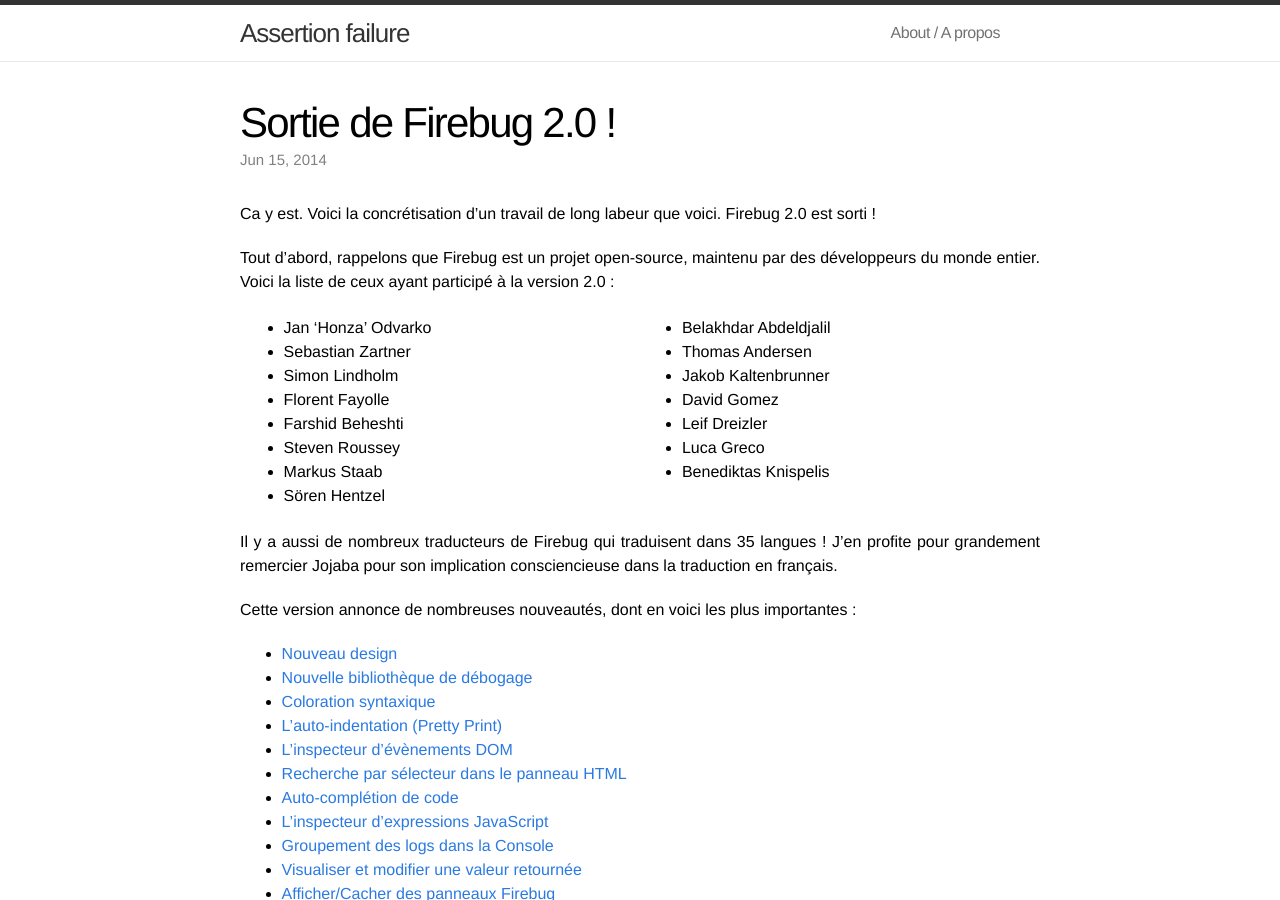
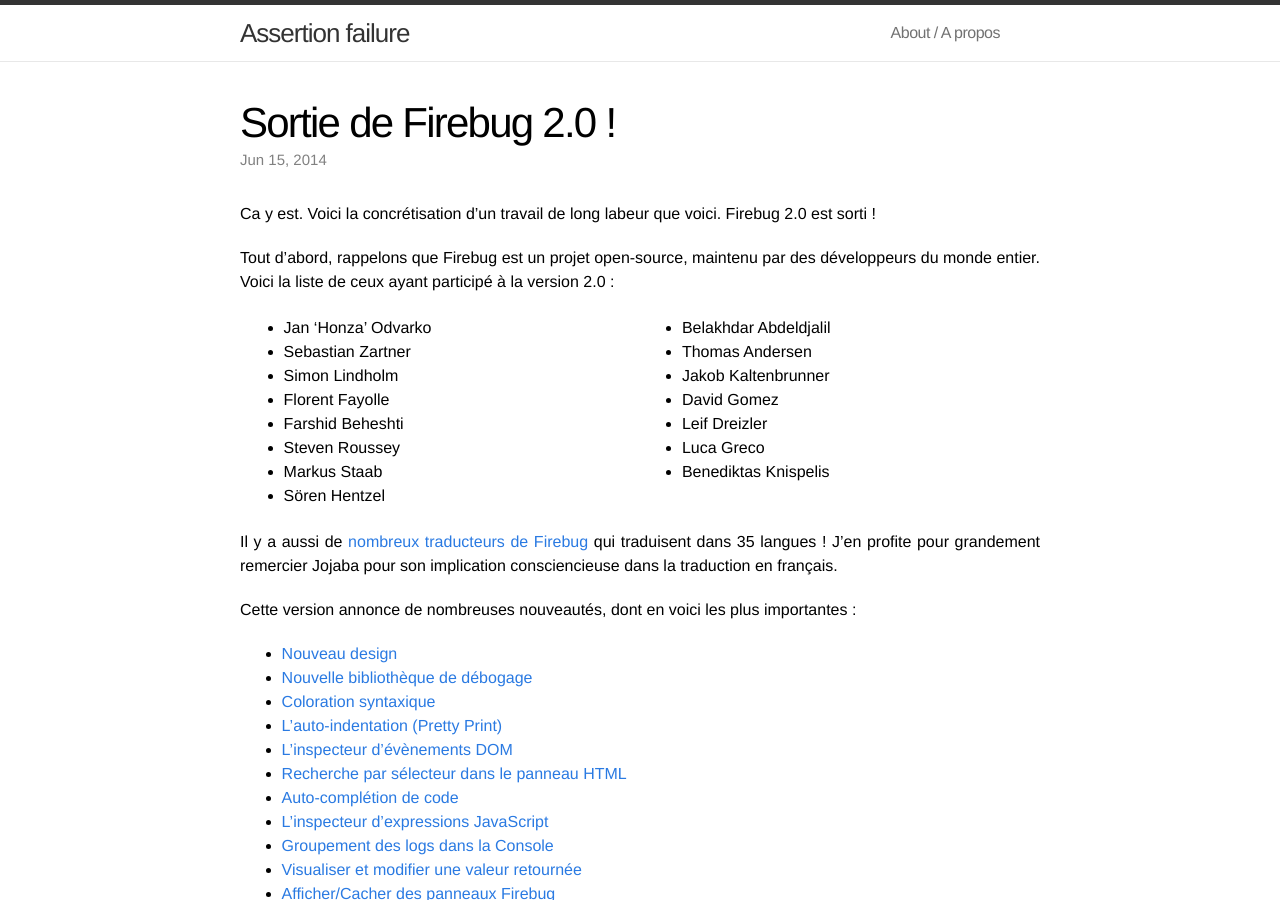
Before and after one commit to fflorent/fflorent.github.io, a Jekyll site: the page built from _posts/2014-06-12-Firebug-2.0-released.md, in a window 1280 px wide and 900 px high. Built offline with Jekyll 4.4.1, drawn with Linux system fonts in a browser that asks for light colours; part of the change alters nothing that is shown.

Commit message:
Add list of all the translators

```diff
--- a/_posts/2014-06-12-Firebug-2.0-released.md
+++ b/_posts/2014-06-12-Firebug-2.0-released.md
@@ -45,7 +45,7 @@ monde entier. Voici la liste de ceux ayant participé à la version 2.0&nbsp;:
 </tr>
 </tbody></table>
 
-Il y a aussi de nombreux traducteurs de Firebug qui traduisent dans 35 langues&nbsp;!
+Il y a aussi de [nombreux traducteurs de Firebug](https://lut.im/CTOZyPuO/FPP06DUw) qui traduisent dans 35 langues&nbsp;!
 J'en profite pour grandement remercier Jojaba pour son implication consciencieuse dans la traduction en français.
 
 Cette version annonce de nombreuses nouveautés, dont en voici les plus importantes&nbsp;:
```
